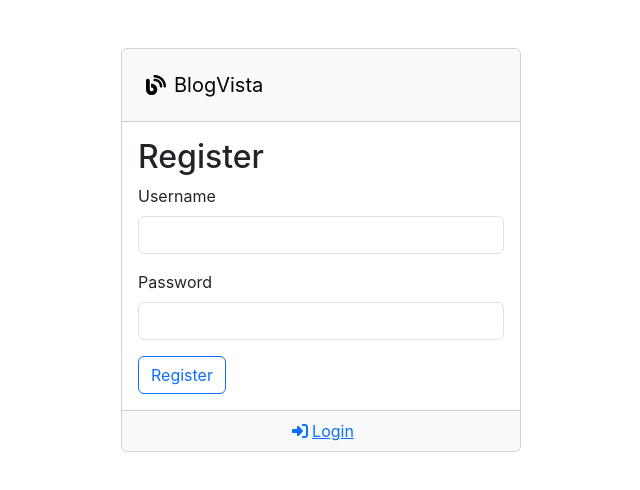
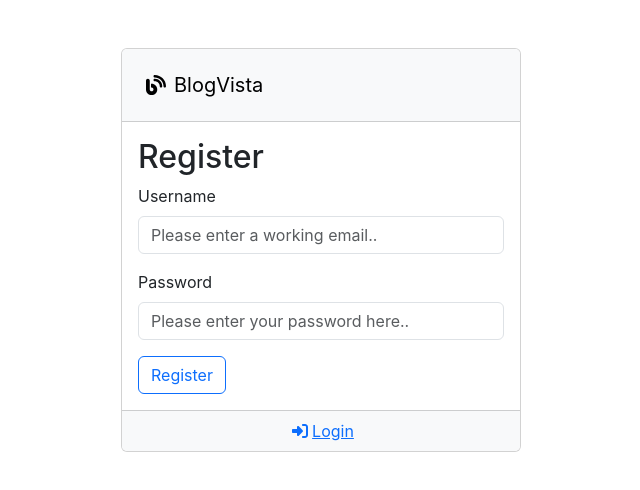
Before and after one commit to princeNITian/BlogVista, a React (Create React App) app in the folder frontend/: page /register in a window 1280 px wide. Shown: the top 490 px of the page, without its empty margins (319-959 px from the left). Built offline with nearby package versions, Linux system fonts and the light colour scheme.

Commit message:
Placeholder for input fields added

```diff
--- a/frontend/src/components/ForgotPasswordForm.js
+++ b/frontend/src/components/ForgotPasswordForm.js
@@ -45,7 +45,7 @@ const ForgotPasswordForm = () => {
               <input
                 type="email"
                 className="form-control"
-                placeholder="Please enter registered email.."
+                placeholder="Please enter your registered email.."
                 id="email"
                 value={email}
                 onChange={(e) => setEmail(e.target.value)}
--- a/frontend/src/components/LoginForm.js
+++ b/frontend/src/components/LoginForm.js
@@ -73,6 +73,7 @@ const LoginForm = () => {
                 className="form-control"
                 id="password"
                 value={password}
+                placeholder="Please enter your password here.."
                 onChange={(e) => setPassword(e.target.value)}
                 required
               />
--- a/frontend/src/components/RegisterForm.js
+++ b/frontend/src/components/RegisterForm.js
@@ -52,6 +52,7 @@ const RegisterForm = () => {
               <input
                 type="text"
                 className="form-control"
+                placeholder="Please enter a working email.."
                 id="username"
                 value={username}
                 onChange={(e) => setUsername(e.target.value)}
@@ -66,6 +67,7 @@ const RegisterForm = () => {
                 type="password"
                 className="form-control"
                 id="password"
+                placeholder="Please enter your password here.."
                 value={password}
                 onChange={(e) => setPassword(e.target.value)}
                 required
--- a/frontend/src/components/ResetPasswordForm.js
+++ b/frontend/src/components/ResetPasswordForm.js
@@ -60,6 +60,7 @@ const ResetPasswordForm = () => {
                   type="password"
                   className="form-control"
                   id="password"
+                  placeholder="Please enter your new password here.."
                   value={password}
                   onChange={(e) => setPassword(e.target.value)}
                   required
```
